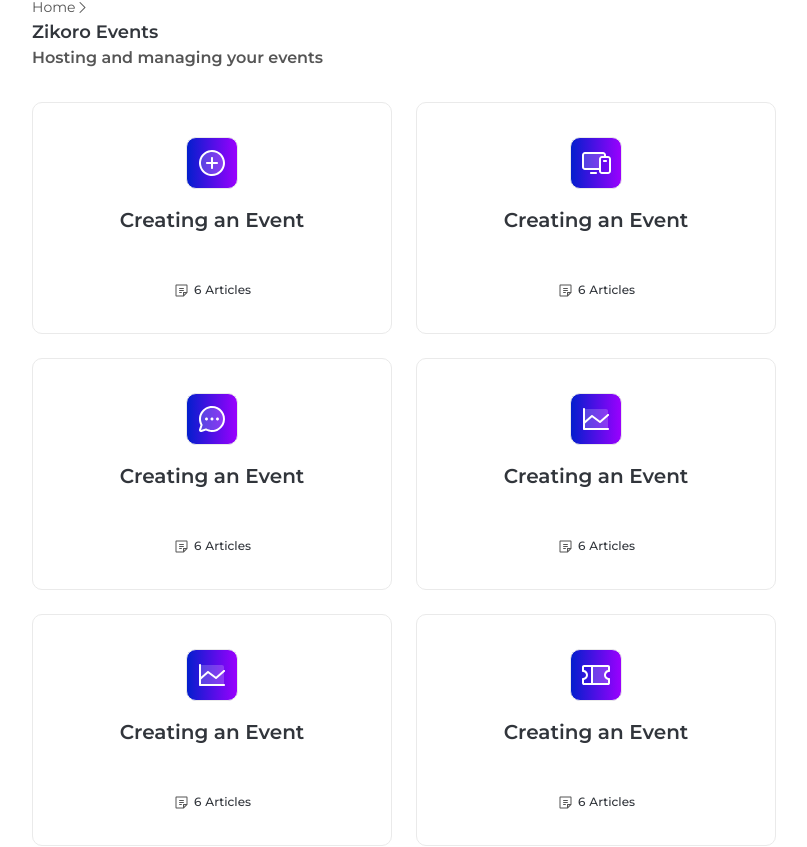
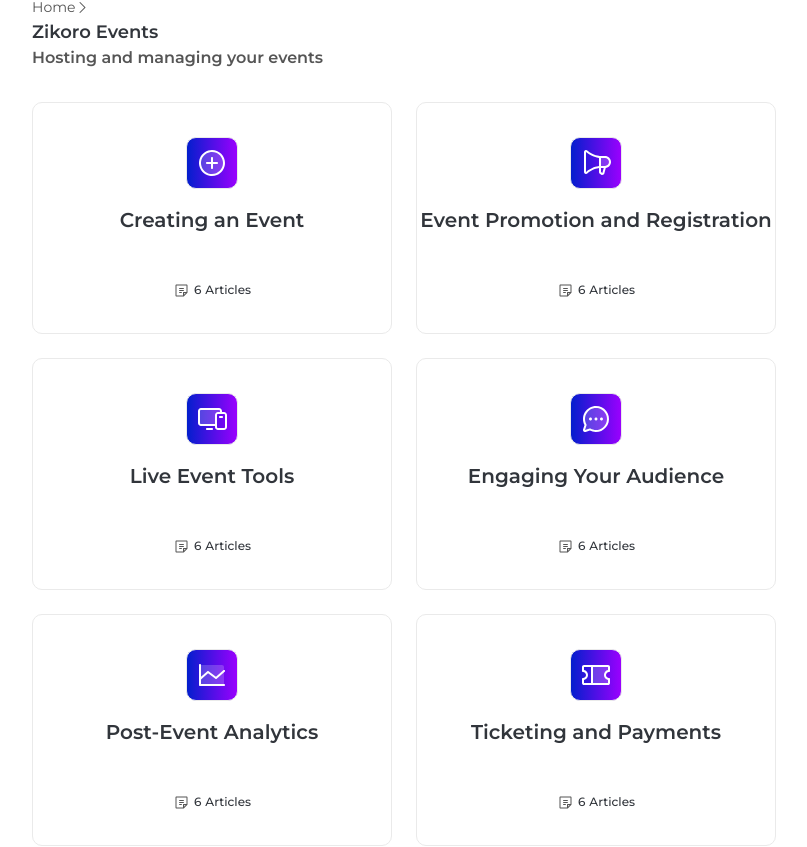
Before and after one commit to Ozoemenamsolomon/zikoro-help, a Next.js app: page /events in a window 1280 px wide. Shown: the part 395-1242 px from the top of the page, without its empty margins (236-1043 px from the left). Built offline with nearby package versions, Linux system fonts and the light colour scheme.

Commit message:
fix: updated code

```diff
--- a/src/components/HelpBody.tsx
+++ b/src/components/HelpBody.tsx
@@ -66,12 +66,12 @@ export default function HelpBody() {
   return (
     <div className="bg-white min-h-screen">
       <div className="flex justify-center mx-auto text-center text-[#31353B]">
-        <div>
+        <div className="w-full lg:w-fit px-3 lg:px-0">
           <div className="grid grid-cols-1  lg:grid-cols-2 gap-6 mt-[52px] mb-[100px]">
             {categories.map((category, index) => (
               <div
                 key={index}
-                className=" rounded-[10px] w-full lg:w-[360px] flex justify-center py-[34px] border-[1px] border-[#EAEAEA]"
+                className=" rounded-[10px] max-w-full w-full lg:w-[360px] flex justify-center py-[34px] border-[1px] border-[#EAEAEA]"
               >
                 <Link href={category.link}>
                   <div className="flex justify-center mx-auto">
--- a/src/components/Hero.tsx
+++ b/src/components/Hero.tsx
@@ -5,10 +5,10 @@ export default function Hero() {
     <div className="bg-[url('/main.png')] bg-cover bg-center">
       <div className="flex justify-center w-full lg:max-w-[980px] xl:max-w-[1300px] mx-auto px-3 lg:px-0 py-[50px] lg:py-[52px]">
         <div className="text-center">
-          <p className="text-[32px] leading-[100%] text-[#555555] font-semibold">
+          <p className="text-lg lg:text-[32px] leading-[100%] text-[#555555] font-semibold">
             How Can We Help You?{" "}
           </p>
-          <div className="mt-6 w-full lg:w-[500px] flex rounded-lg justify-between items-center border-[1px] border-[#EAEAEA] h-[40px] px-4">
+          <div className="mt-6 w-[310px] lg:w-[500px] flex rounded-lg justify-between items-center border-[1px] border-[#EAEAEA] h-[40px] px-4">
             <input type="text" className=" bg-transparent w-full h-full placeholder-[#555555] text-[14px]  outline-none" placeholder="Search"/>
             <HelpSearchIcon/>
           </div>
--- a/src/components/events/EventBody.tsx
+++ b/src/components/events/EventBody.tsx
@@ -19,62 +19,54 @@ export default function EventsBody() {
     {
       icon: <EventsCreate />,
       title: "Creating an Event",
-      categoriesNo: 7,
       articlesNo: 6,
       link: "/events",
     },
     {
       icon: <EventsPromotion />,
-      title: "Creating an Event",
-      categoriesNo: 7,
+      title: "Event Promotion and Registration",
       articlesNo: 6,
-      link: "/events",
+      link: "/promotions",
     },
     {
       icon: <EventsLive />,
-      title: "Creating an Event",
-      categoriesNo: 7,
+      title: "Live Event Tools",
       articlesNo: 6,
-      link: "/events",
+      link: "/live",
     },
     {
       icon: <EventsAudience />,
-      title: "Creating an Event",
-      categoriesNo: 7,
+      title: "Engaging Your Audience",
       articlesNo: 6,
-      link: "/events",
+      link: "/audience",
     },
 
     {
       icon: <EventsAnalytics />,
-      title: "Creating an Event",
-      categoriesNo: 7,
+      title: "Post-Event Analytics",
       articlesNo: 6,
-      link: "/events",
+      link: "/analytics",
     },
 
     {
       icon: <EventsTickets />,
-      title: "Creating an Event",
-      categoriesNo: 7,
+      title: "Ticketing and Payments",
       articlesNo: 6,
-      link: "/events",
+      link: "/tickets",
     },
 
     {
       icon: <EventsTrouble />,
-      title: "Creating an Event",
-      categoriesNo: 7,
+      title: "Event Troubleshooting",
       articlesNo: 6,
-      link: "/events",
+      link: "/troubleshooting",
     },
 
     {
       icon: <EventsFaq />,
-      title: "Creating an Event",
-      categoriesNo: 7,
+      title: "FAQs",
       articlesNo: 6,
-      link: "/events",
+      link: "/faq",
     },
   ];
   return (
--- a/src/constants/icons.tsx
+++ b/src/constants/icons.tsx
@@ -2187,6 +2187,50 @@ export function EventsPromotion() {
         width="51"
         height="51"
         rx="9.5"
+        fill="url(#paint0_linear_1273_337)"
+      />
+      <rect x="0.5" y="0.5" width="51" height="51" rx="9.5" stroke="#EAEAEA" />
+      <path
+        opacity="0.2"
+        d="M40 25C40 26.3261 39.4732 27.5979 38.5355 28.5355C37.5979 29.4732 36.3261 30 35 30H30V20H35C36.3261 20 37.5979 20.5268 38.5355 21.4645C39.4732 22.4021 40 23.6739 40 25Z"
+        fill="white"
+      />
+      <path
+        d="M41 24.9999C40.9983 23.4092 40.3657 21.884 39.2408 20.7591C38.116 19.6343 36.5908 19.0016 35 18.9999H30.025C29.6612 18.9787 23.3225 18.5324 17.2863 13.4699C16.9948 13.2251 16.6395 13.0686 16.2621 13.0187C15.8847 12.9688 15.5009 13.0277 15.1559 13.1883C14.8108 13.349 14.5187 13.6048 14.3139 13.9257C14.1092 14.2466 14.0003 14.6193 14 14.9999V34.9999C14.0001 35.3807 14.1088 35.7535 14.3134 36.0746C14.5181 36.3957 14.8102 36.6517 15.1553 36.8125C15.5004 36.9734 15.8843 37.0323 16.2618 36.9825C16.6393 36.9326 16.9947 36.7761 17.2863 36.5312C22.0075 32.5712 26.9113 31.4362 29 31.1187V35.0837C28.9996 35.4133 29.0806 35.7378 29.2359 36.0285C29.3912 36.3192 29.6159 36.567 29.89 36.7499L31.265 37.6662C31.5308 37.8436 31.8352 37.9547 32.1527 37.9903C32.4703 38.0258 32.7917 37.9848 33.0901 37.8706C33.3885 37.7564 33.6553 37.5723 33.8679 37.3339C34.0806 37.0954 34.2331 36.8094 34.3125 36.4999L35.7838 30.9549C37.2272 30.7629 38.5517 30.0532 39.5112 28.9579C40.4706 27.8626 40.9997 26.4561 41 24.9999ZM16 34.9912V14.9999C21.3513 19.4887 26.8287 20.6249 29 20.9049V29.0899C26.8313 29.3749 21.355 30.5087 16 34.9912ZM32.375 35.9912V36.0049L31 35.0887V30.9999H33.7L32.375 35.9912ZM35 28.9999H31V20.9999H35C36.0609 20.9999 37.0783 21.4214 37.8284 22.1715C38.5786 22.9217 39 23.9391 39 24.9999C39 26.0608 38.5786 27.0782 37.8284 27.8284C37.0783 28.5785 36.0609 28.9999 35 28.9999Z"
+        fill="white"
+      />
+      <defs>
+        <linearGradient
+          id="paint0_linear_1273_337"
+          x1="0"
+          y1="26"
+          x2="52"
+          y2="26"
+          gradientUnits="userSpaceOnUse"
+        >
+          <stop stop-color="#001FCC" />
+          <stop offset="1" stop-color="#9D00FF" />
+        </linearGradient>
+      </defs>
+    </svg>
+  );
+}
+
+export function EventsLive() {
+  return (
+    <svg
+      width="52"
+      height="52"
+      viewBox="0 0 52 52"
+      fill="none"
+      xmlns="http://www.w3.org/2000/svg"
+    >
+      <rect
+        x="0.5"
+        y="0.5"
+        width="51"
+        height="51"
+        rx="9.5"
         fill="url(#paint0_linear_1273_357)"
       />
       <rect x="0.5" y="0.5" width="51" height="51" rx="9.5" stroke="#EAEAEA" />
@@ -2216,7 +2260,7 @@ export function EventsPromotion() {
   );
 }
 
-export function EventsLive() {
+export function EventsAudience() {
   return (
     <svg
       width="52"
@@ -2260,7 +2304,7 @@ export function EventsLive() {
   );
 }
 
-export function EventsAudience() {
+export function EventsAnalytics() {
   return (
     <svg
       width="52"
@@ -2304,50 +2348,6 @@ export function EventsAudience() {
   );
 }
 
-export function EventsAnalytics() {
-  return (
-    <svg
-      width="52"
-      height="52"
-      viewBox="0 0 52 52"
-      fill="none"
-      xmlns="http://www.w3.org/2000/svg"
-    >
-      <rect
-        x="0.5"
-        y="0.5"
-        width="51"
-        height="51"
-        rx="9.5"
-        fill="url(#paint0_linear_1273_397)"
-      />
-      <rect x="0.5" y="0.5" width="51" height="51" rx="9.5" stroke="#EAEAEA" />
-      <path
-        opacity="0.2"
-        d="M38 18V36H14V16H36C36.5304 16 37.0391 16.2107 37.4142 16.5858C37.7893 16.9609 38 17.4696 38 18Z"
-        fill="white"
-      />
-      <path
-        d="M39 36C39 36.2652 38.8946 36.5196 38.7071 36.7071C38.5196 36.8946 38.2652 37 38 37H14C13.7348 37 13.4804 36.8946 13.2929 36.7071C13.1054 36.5196 13 36.2652 13 36V16C13 15.7348 13.1054 15.4804 13.2929 15.2929C13.4804 15.1054 13.7348 15 14 15C14.2652 15 14.5196 15.1054 14.7071 15.2929C14.8946 15.4804 15 15.7348 15 16V27.7962L21.3413 22.25C21.5138 22.0989 21.733 22.0118 21.9622 22.0031C22.1914 21.9945 22.4166 22.0649 22.6 22.2025L29.9513 27.7162L37.3413 21.25C37.4381 21.1541 37.5536 21.079 37.6806 21.0293C37.8076 20.9797 37.9434 20.9565 38.0796 20.9613C38.2159 20.9661 38.3497 20.9986 38.4729 21.057C38.5961 21.1154 38.7061 21.1983 38.7961 21.3008C38.8861 21.4032 38.9541 21.523 38.9961 21.6527C39.0381 21.7824 39.0532 21.9193 39.0403 22.055C39.0274 22.1908 38.987 22.3224 38.9213 22.4419C38.8557 22.5615 38.7664 22.6663 38.6588 22.75L30.6588 29.75C30.4862 29.9011 30.267 29.9882 30.0378 29.9969C29.8086 30.0055 29.5835 29.9351 29.4 29.7975L22.0488 24.2863L15 30.4538V35H38C38.2652 35 38.5196 35.1054 38.7071 35.2929C38.8946 35.4804 39 35.7348 39 36Z"
-        fill="white"
-      />
-      <defs>
-        <linearGradient
-          id="paint0_linear_1273_397"
-          x1="0"
-          y1="26"
-          x2="52"
-          y2="26"
-          gradientUnits="userSpaceOnUse"
-        >
-          <stop stop-color="#001FCC" />
-          <stop offset="1" stop-color="#9D00FF" />
-        </linearGradient>
-      </defs>
-    </svg>
-  );
-}
-
 export function EventsTickets() {
   return (
     <svg
```
